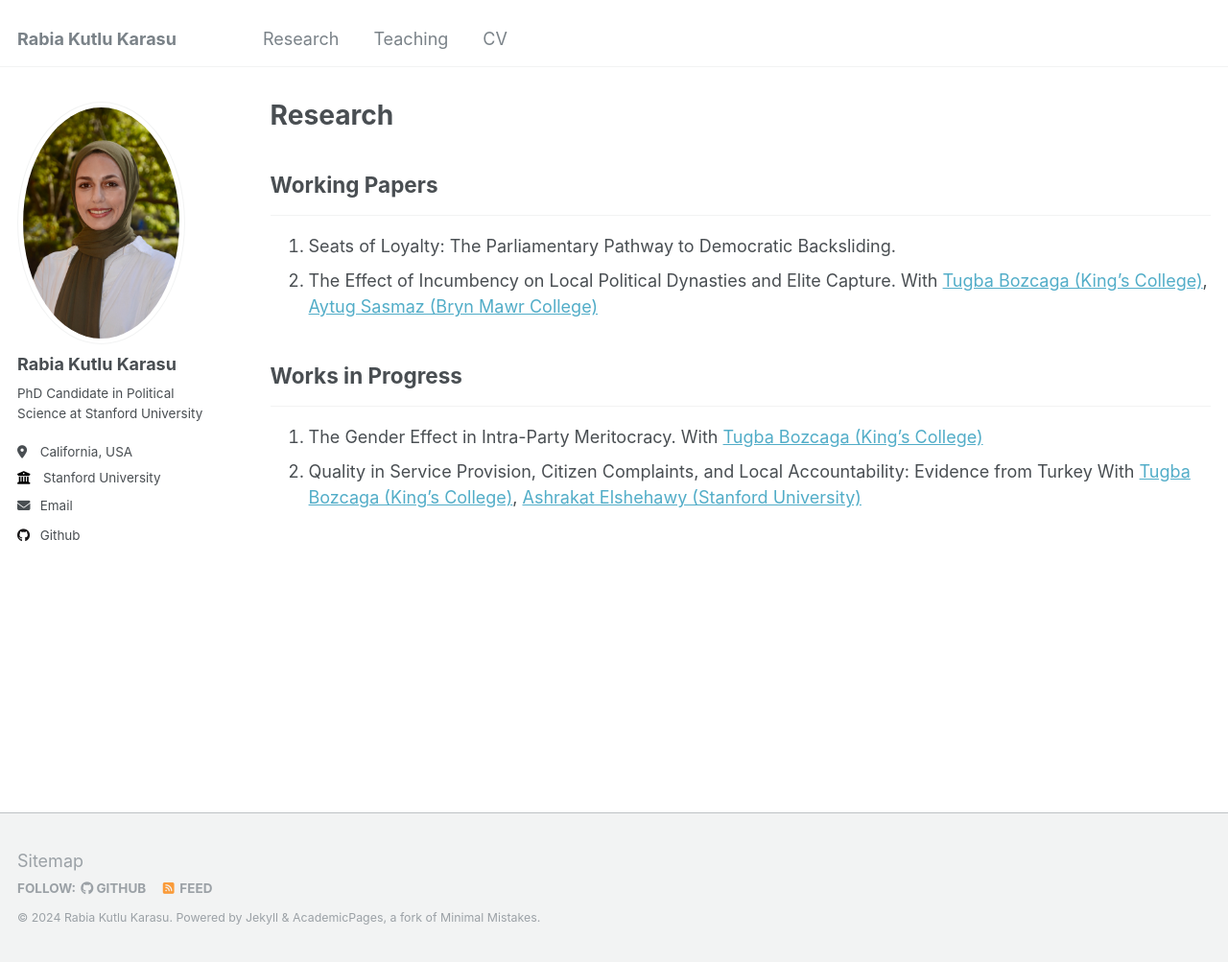
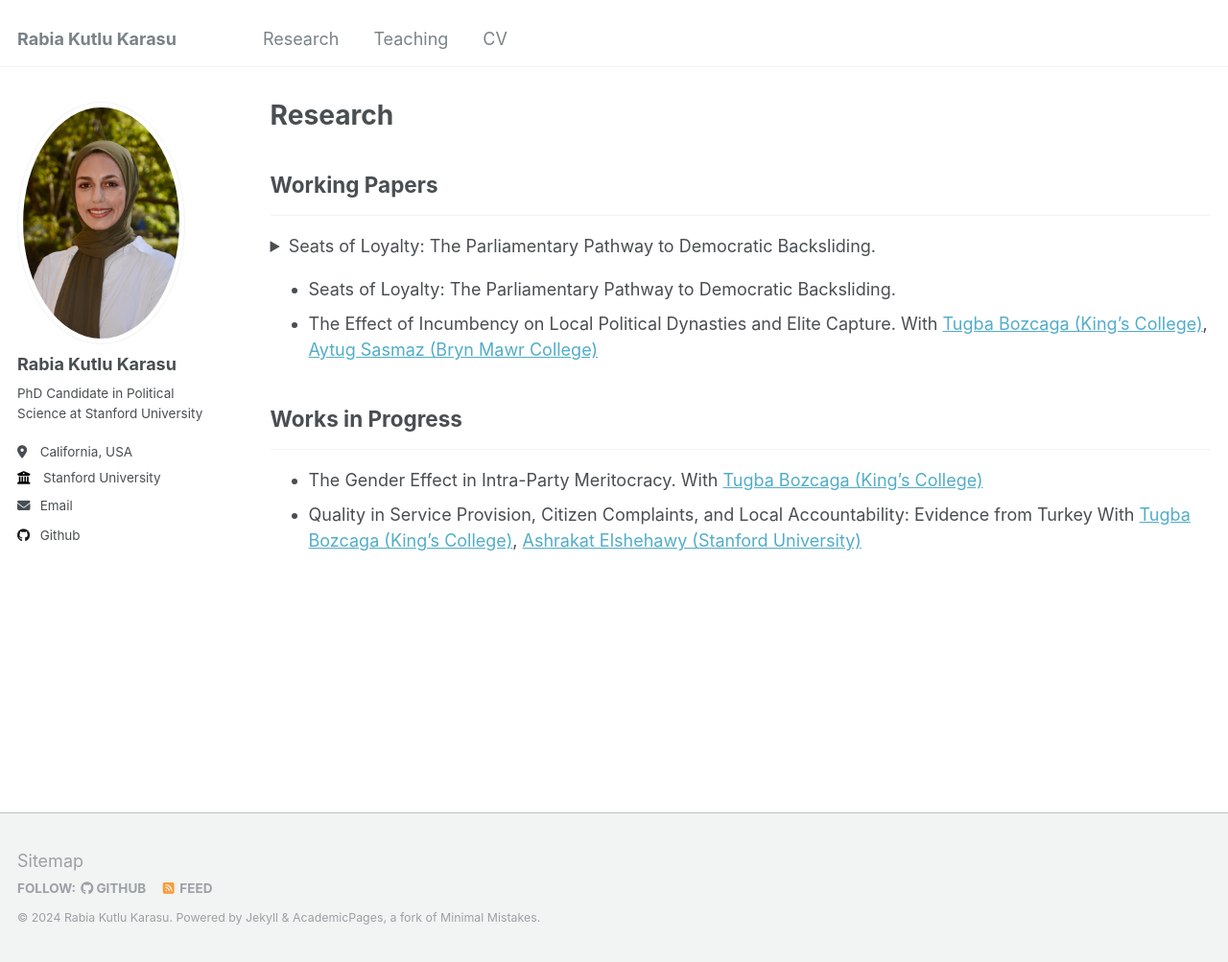
Before and after one commit to rabiakutlukarasu/rabiakutlukarasu.github.io, a Jekyll site: the page built from _pages/research.md, in a window 1280 px wide and 1003 px high. Shown: the whole window at 96% size. Built offline with Jekyll 4.4.1, drawn with Linux system fonts in a browser that asks for light colours.

Commit message:
Update research.md

```diff
--- a/_pages/research.md
+++ b/_pages/research.md
@@ -9,13 +9,21 @@ author_profile: true
 ## Working Papers
 ------
 
-1. Seats of Loyalty: The Parliamentary Pathway to Democratic Backsliding.
-2. The Effect of Incumbency on Local Political Dynasties and Elite Capture. With [Tugba Bozcaga (King's College)](https://www.tugbabozcaga.com), [Aytug Sasmaz (Bryn Mawr College)](https://aytugsasmaz.com)
+<details>
+<summary>Seats of Loyalty: The Parliamentary Pathway to Democratic Backsliding.</summary>
+<p>
+Abstract: [ my abstract is here]
+</p>
+</details>
+
+
+- Seats of Loyalty: The Parliamentary Pathway to Democratic Backsliding.
+- The Effect of Incumbency on Local Political Dynasties and Elite Capture. With [Tugba Bozcaga (King's College)](https://www.tugbabozcaga.com), [Aytug Sasmaz (Bryn Mawr College)](https://aytugsasmaz.com)
 
 
 
 ## Works in Progress
 ------
 
-1. The Gender Effect in Intra-Party Meritocracy. With [Tugba Bozcaga (King's College)](https://www.tugbabozcaga.com)
-2. Quality in Service Provision, Citizen Complaints, and Local Accountability: Evidence from Turkey With [Tugba Bozcaga (King's College)](https://www.tugbabozcaga.com), [Ashrakat Elshehawy (Stanford University)](https://www.ashrakatelshehawy.com)
+- The Gender Effect in Intra-Party Meritocracy. With [Tugba Bozcaga (King's College)](https://www.tugbabozcaga.com)
+- Quality in Service Provision, Citizen Complaints, and Local Accountability: Evidence from Turkey With [Tugba Bozcaga (King's College)](https://www.tugbabozcaga.com), [Ashrakat Elshehawy (Stanford University)](https://www.ashrakatelshehawy.com)
```
